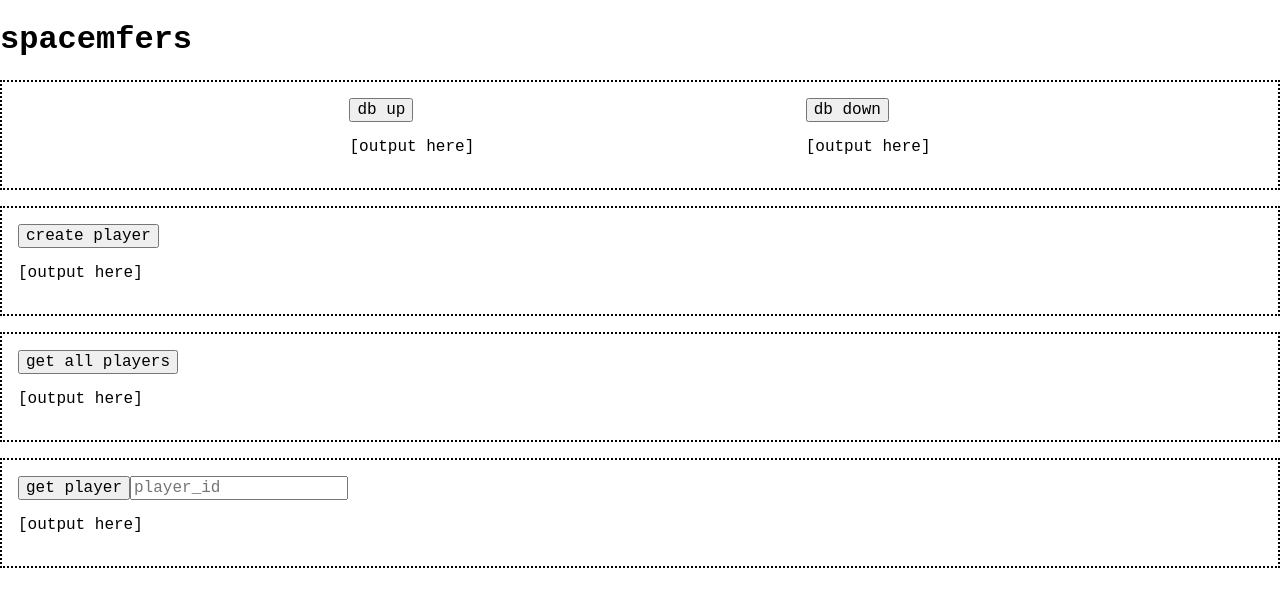
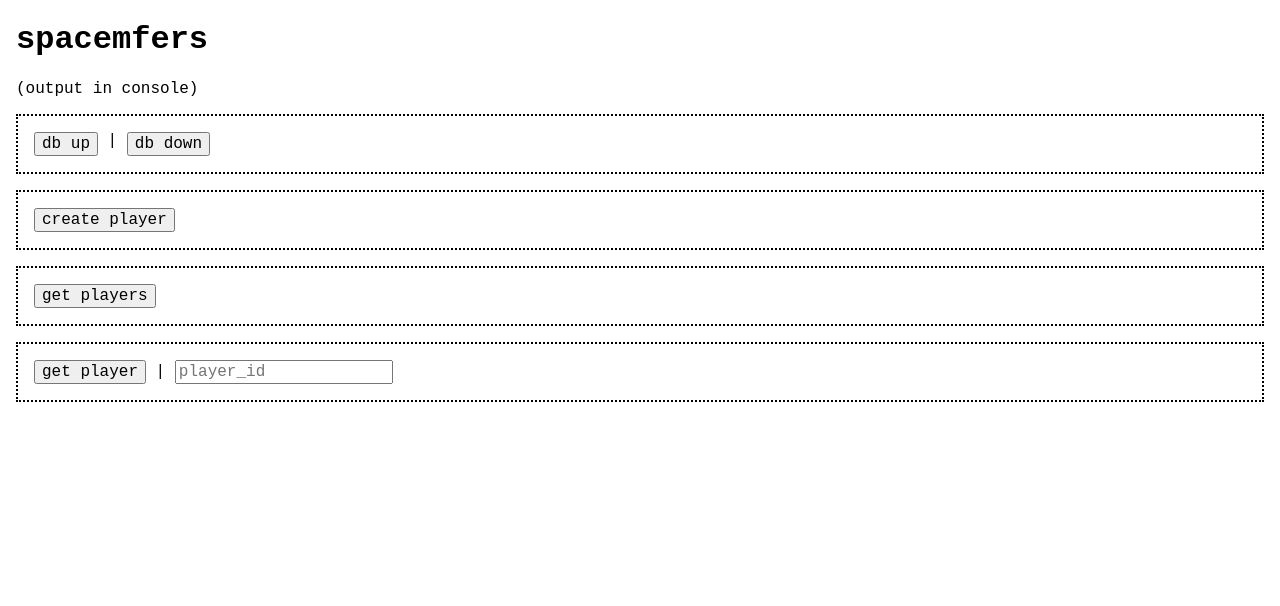
Before and after one commit to zhougsoft/2d-spacemfers-prototype, a React (Vite) app in the folder client/: page / in a window 1280 px wide. Shown: the top 606 px of the page. Built offline with nearby package versions, Linux system fonts and the light colour scheme.

Commit message:
fetching player endpoints from client

```diff
--- a/client/src/App.tsx
+++ b/client/src/App.tsx
@@ -1,4 +1,8 @@
+import { useRef } from 'react'
+
 const API_URL = 'http://localhost:6969'
+
+const LineDivider = () => <span>&nbsp;|&nbsp;</span>
 
 const Section = ({
   children,
@@ -10,7 +14,6 @@ const Section = ({
   <div
     style={{
       display: flex ? 'flex' : 'block',
-      justifyContent: flex ? 'space-evenly' : 'initial',
       border: '2px dotted black',
       marginBottom: '1rem',
       padding: '1rem',
@@ -50,31 +53,51 @@ const App = () => {
     console.log(data)
   }
 
+  const onGetPlayers = async () => {
+    const data = await request(`${API_URL}/api/players`)
+    console.log(data)
+  }
+
+  const refGetPlayer_PlayerId = useRef<HTMLInputElement>(null)
+  const onGetPlayer = async () => {
+    const id = refGetPlayer_PlayerId.current?.value
+    if (!id) {
+      alert('player_id is required')
+      return
+    }
+
+    const data = await request(`${API_URL}/api/players/${id}`)
+    console.log(data)
+  }
+
   return (
-    <main>
+    <main style={{ padding: '0 1rem' }}>
       <h1>spacemfers</h1>
+      <p>(output in console)</p>
       <Section flex>
         <div>
           <button onClick={onDbUp}>db up</button>
-          <pre>[output here]</pre>
         </div>
+        <LineDivider />
         <div>
           <button onClick={onDbDown}>db down</button>
-          <pre>[output here]</pre>
         </div>
       </Section>
       <Section>
         <button onClick={onCreatePlayer}>create player</button>
-        <pre>[output here]</pre>
       </Section>
       <Section>
-        <button>get all players</button>
-        <pre>[output here]</pre>
+        <button onClick={onGetPlayers}>get players</button>
       </Section>
       <Section>
-        <button>get player</button>
-        <input type="number" min="1" placeholder="player_id" />
-        <pre>[output here]</pre>
+        <button onClick={onGetPlayer}>get player</button>
+        <LineDivider />
+        <input
+          ref={refGetPlayer_PlayerId}
+          type="number"
+          min="1"
+          placeholder="player_id"
+        />
       </Section>
     </main>
   )
```
